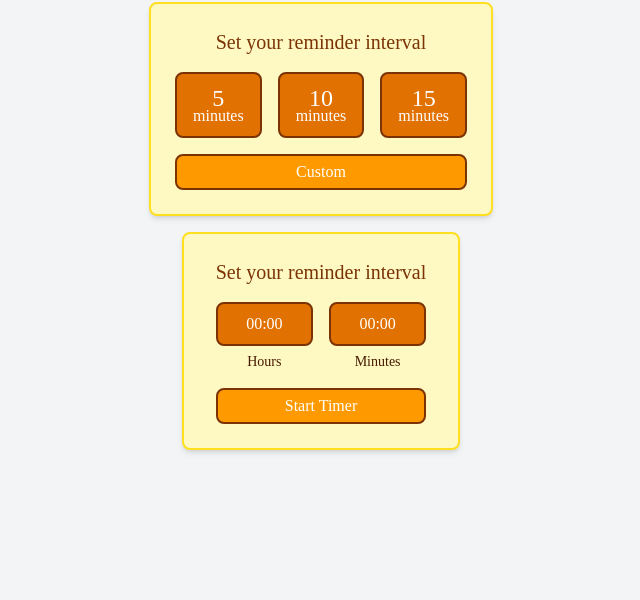
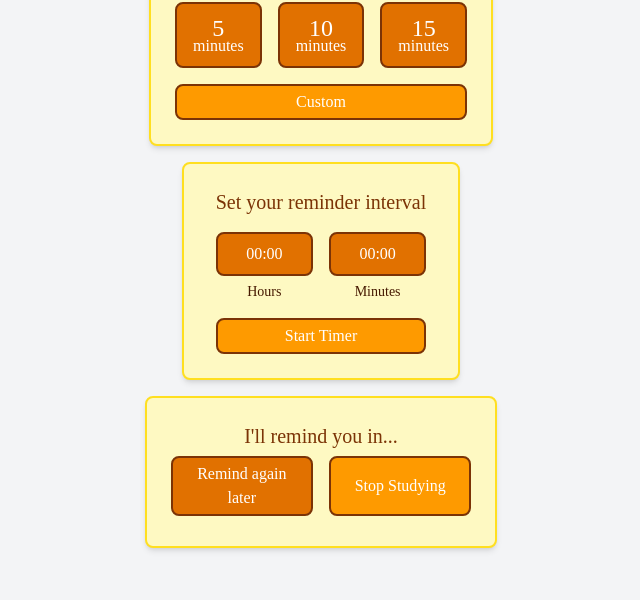
Before and after one commit to ShafiraHasnaF/loop_break, a website: page index.html in a window 1280 px wide. Shown: the part 200-800 px from the top of the page, without its empty margins (319-959 px from the left). Drawn offline with nearby package versions, Linux system fonts and the light colour scheme; a web font is replaced by a local one.

Commit message:
KNP FONT SIZE MENTOK 3XL DAH

```diff
--- a/index.html
+++ b/index.html
@@ -23,26 +23,32 @@
 <body class="font-['Jersey_10'] bg-gray-100">
     <main class="flex flex-col justify-center items-center h-screen sm:mx-3">
         <h1 class="text-3xl">Hello, <span class="random-name"></span>Lorem ipsum</h1>
+        <p class="text-xl">How often would you like to be reminded?</p>
 
-        <div class="bg-yellow-100 flex flex-col justify-center items-center rounded-lg mt-4 p-6 gap-2.5 shadow-md border-2 border-yellow-300 flex-wrap max-w-md mx-4 active">
+        <div
+            class="bg-yellow-100 flex flex-col justify-center items-center rounded-lg mt-4 p-6 gap-2.5 shadow-md border-2 border-yellow-300 flex-wrap max-w-md mx-4 active">
             <p class="text-amber-900 text-xl text-center">Set your reminder interval</p>
             <div class="flex flex-row gap-4 py-1.5 flex-wrap justify-center">
-                <button class="bg-amber-600 text-white px-4 py-2 rounded-lg hover:bg-amber-700 transition-colors min-w-20 flex-1 border-2 border-amber-900">
+                <button
+                    class="bg-amber-600 text-white px-4 py-2 rounded-lg hover:bg-amber-700 transition-colors min-w-20 flex-1 border-2 border-amber-900">
                     <h1 class="text-2xl">5</h1>
                     <p class="-mt-2.5">minutes</p>
                 </button>
-                <button class="bg-amber-600 text-white px-4 py-2 rounded-lg hover:bg-amber-700 transition-colors min-w-20 flex-1 border-2 border-amber-900">
+                <button
+                    class="bg-amber-600 text-white px-4 py-2 rounded-lg hover:bg-amber-700 transition-colors min-w-20 flex-1 border-2 border-amber-900">
                     <h1 class="text-2xl">10</h1>
                     <p class="-mt-2.5">minutes</p>
                 </button>
-                <button class="bg-amber-600 text-white px-4 py-2 rounded-lg hover:bg-amber-700 transition-colors min-w-20 flex-1 border-2 border-amber-900">
+                <button
+                    class="bg-amber-600 text-white px-4 py-2 rounded-lg hover:bg-amber-700 transition-colors min-w-20 flex-1 border-2 border-amber-900">
                     <h1 class="text-2xl">15</h1>
                     <p class="-mt-2.5">minutes</p>
                 </button>
             </div>
-            <button class="bg-amber-500 text-white px-4 py-1 rounded-lg hover:bg-amber-700 transition-colors min-w-20 w-full border-2 border-amber-900">
-                    Custom
-                </button>
+            <button
+                class="bg-amber-500 text-white px-4 py-1 rounded-lg hover:bg-amber-700 transition-colors min-w-20 w-full border-2 border-amber-900">
+                Custom
+            </button>
         </div>
 
         <div
@@ -69,6 +75,21 @@
                 Start Timer
             </button>
         </div>
+
+        <div
+            class="bg-yellow-100 flex flex-col justify-center items-center rounded-lg mt-4 p-6 shadow-md border-2 border-yellow-300 flex-wrap max-w-md mx-4 active">
+            <p class="text-amber-900 text-xl text-center">I'll remind you in...</p>
+            <div class="flex flex-row gap-4 py-1.5 flex-wrap justify-center w-full">
+                <button
+                    class="bg-amber-600 text-white px-4 py-1 rounded-lg hover:bg-amber-700 transition-colors min-w-20 flex-1 border-2 border-amber-900">
+                    Remind again later
+                </button>
+                <button
+                    class="bg-amber-500 text-white px-4 py-1 rounded-lg hover:bg-amber-700 transition-colors min-w-20 flex-1 border-2 border-amber-900">
+                    Stop Studying
+                </button>
+            </div>
+        </div>
     </main>
 
     <script src="./assets/script.js"></script>
```
